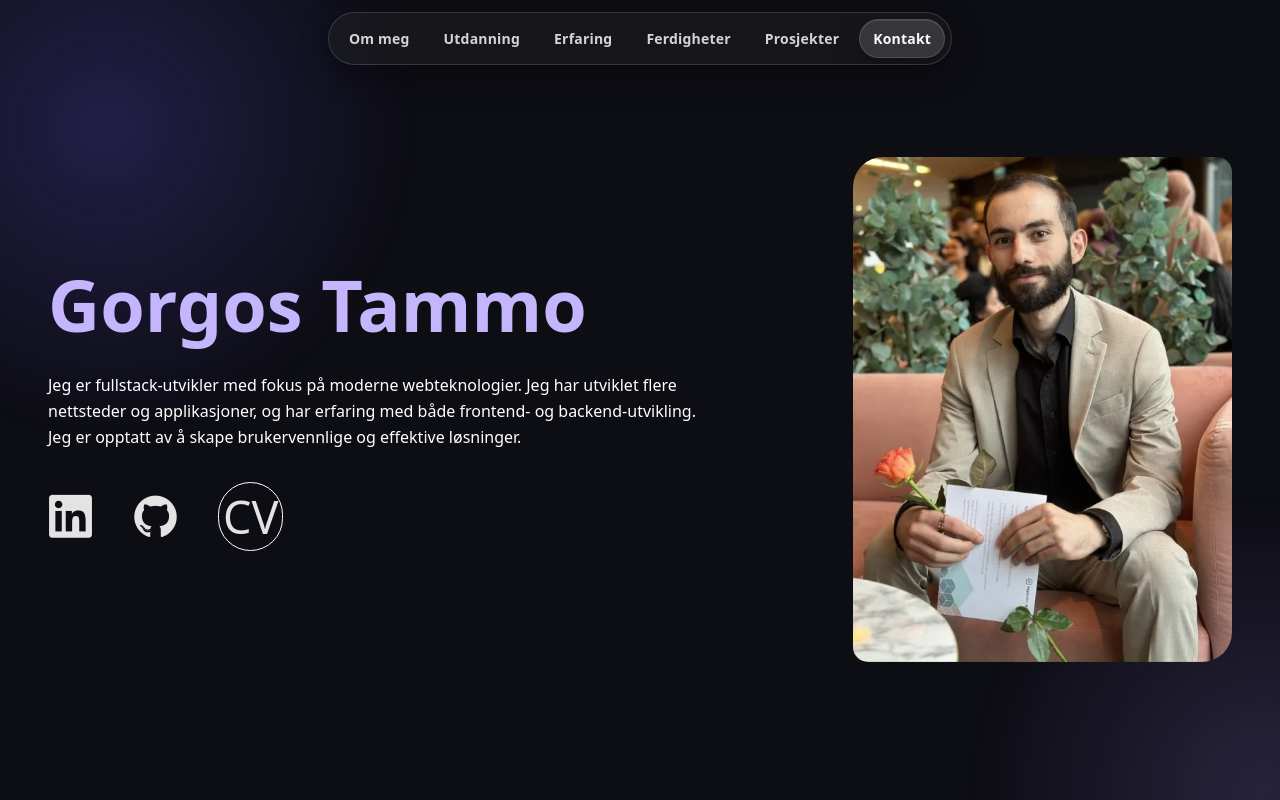
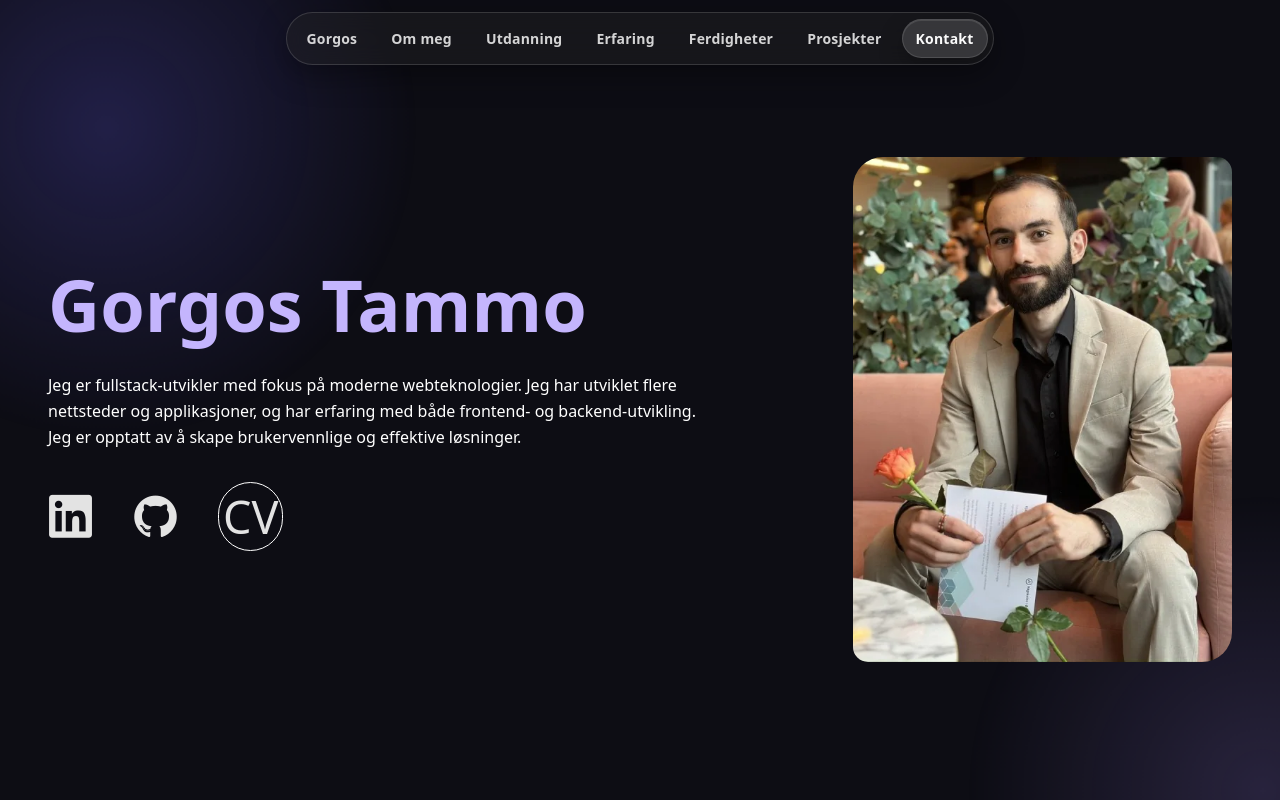
Before and after one commit to Gorgostammos/portfolio, a React (Vite) app: page / in a window 1280 px wide. Shown: the top 800 px of the page. Built offline with nearby package versions, Linux system fonts and the light colour scheme.

Commit message:
la til ny side i nav

```diff
--- a/src/App.jsx
+++ b/src/App.jsx
@@ -20,6 +20,7 @@ import {
 
 function App() {
   const navItems = [
+    { label: "Gorgos", href: "#hjem" },
     { label: "Om meg", href: "#om-meg" },
     { label: "Utdanning", href: "#utdanning" },
     { label: "Erfaring", href: "#erfaring" },
@@ -34,7 +35,7 @@ function App() {
         <PillNav items={navItems} />
       </header>
 
-      <main className="site-main flex flex-col flex-1 w-full min-w-0 text-center">
+      <main id="hjem" className="site-main flex flex-col flex-1 w-full min-w-0 text-center">
         {/*intro*/}
         <section id="intro" className="mx-auto w-full max-w-6xl scroll-mt-25">
           <div className="flex w-full flex-col items-center gap-10 lg:flex-row lg:gap-12 py-10 lg:py-20">
```
